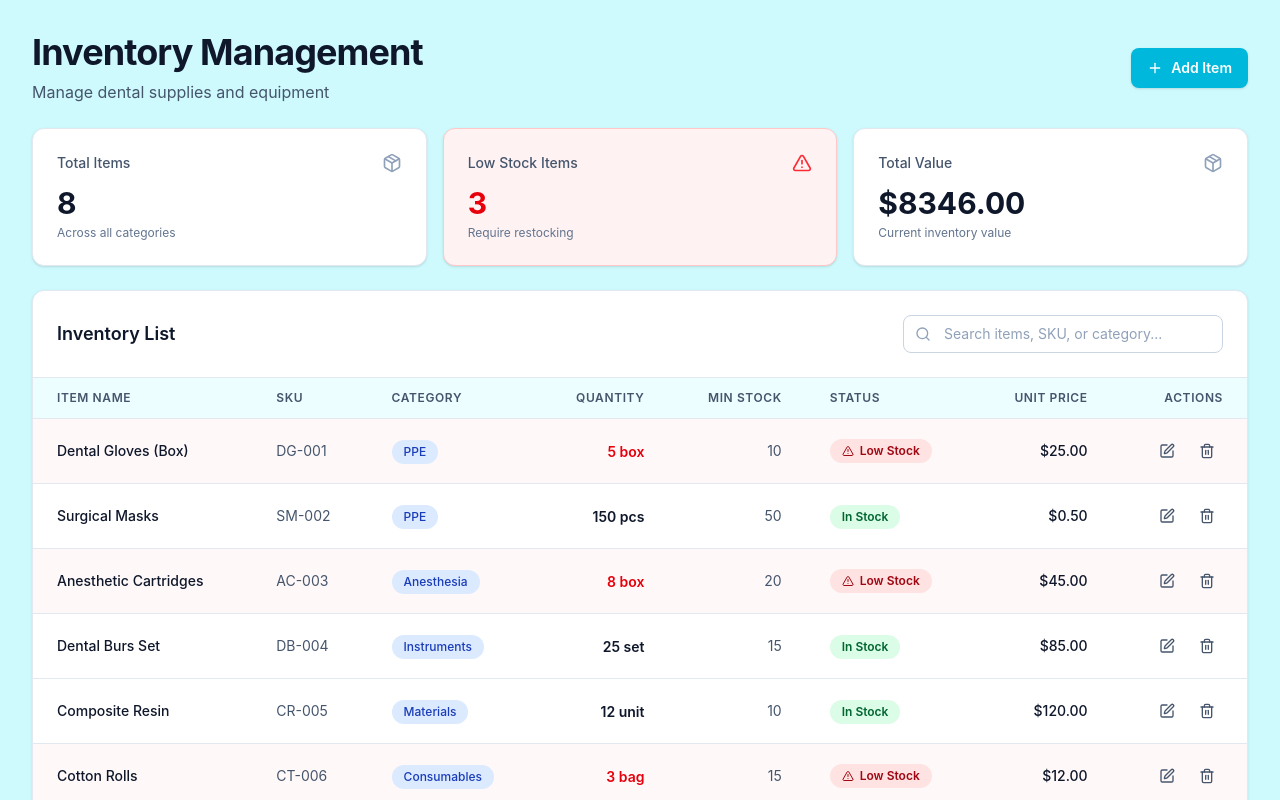
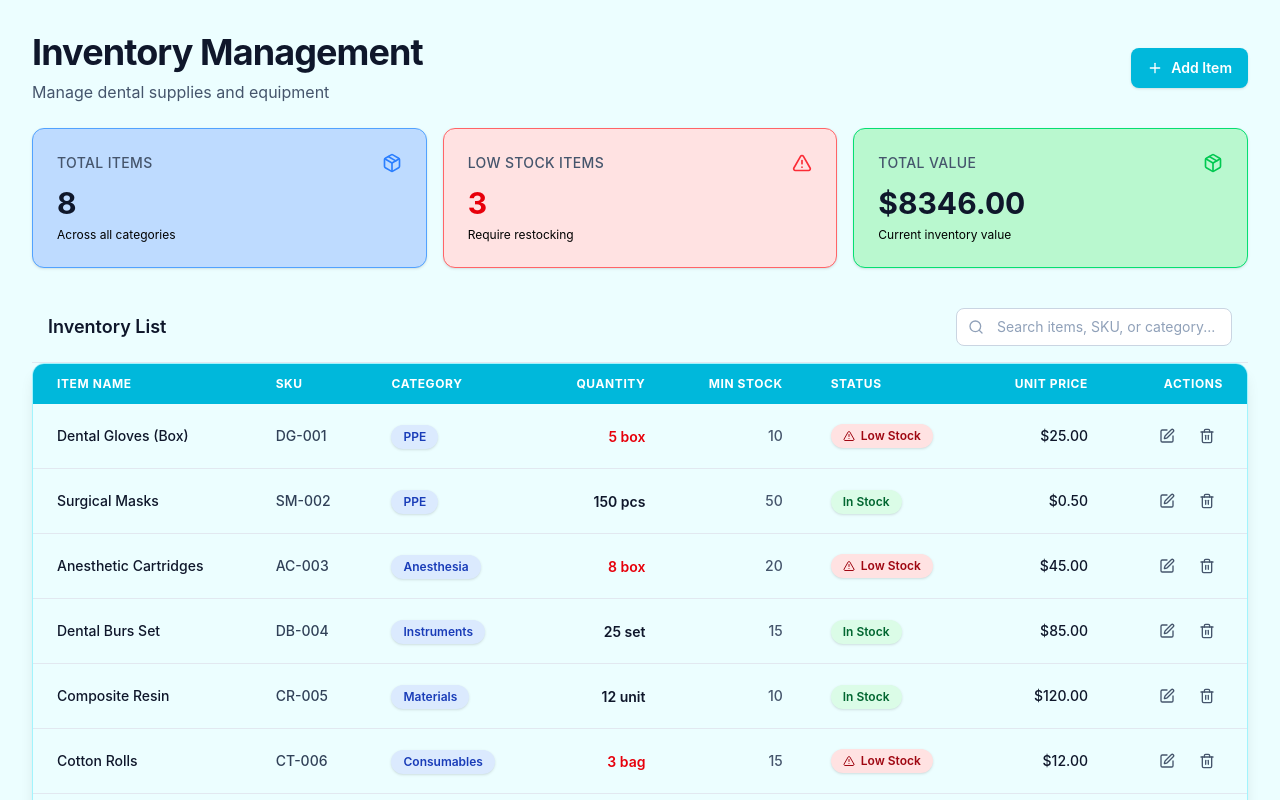
Before and after one commit to HVPasindu/DentPulse, a React app in the folder frontend/: page /inventory in a window 1280 px wide. Shown: the top 800 px of the page. Built offline with nearby package versions, Linux system fonts and the light colour scheme; the HTML template or start-up script is replaced by a standard one.

Commit message:
edit inventory page

```diff
--- a/frontend/src/Admin/DashboardQuickActions.jsx
+++ b/frontend/src/Admin/DashboardQuickActions.jsx
@@ -1,5 +1,9 @@
 import { useNavigate } from 'react-router-dom'
 import { CalendarPlus, UserPlus, PackagePlus, FileText } from 'lucide-react'
+
+
+
+
 
 const actions = [
   {
@@ -21,7 +25,7 @@ const actions = [
     description: "Update stock items",
     icon: PackagePlus,
     color: "orange",
-    path: "/inventory/add",
+    path: "/inventory",
   },
   {
     name: "Add a Bill",
--- a/frontend/src/Admin/InventoryTable.jsx
+++ b/frontend/src/Admin/InventoryTable.jsx
@@ -2,53 +2,37 @@ import { Edit, Trash2, AlertTriangle, Package } from 'lucide-react'
 
 export default function InventoryTable({ items, onEdit, onDelete }) {
   return (
-    <div className="overflow-x-auto">
-      <table className="w-full">
-        <thead className="border-b border-slate-200 bg-cyan-50">
+    <div className="overflow-x-auto rounded-xl shadow-lg border border-cyan-200 bg-white">
+      <table className="w-full table-auto">
+        <thead className="bg-cyan-500 text-white uppercase text-xs font-semibold tracking-wider">
           <tr>
-            <th className="px-6 py-3 text-left text-xs font-semibold uppercase tracking-wider text-slate-600">
-              Item Name
-            </th>
-            <th className="px-6 py-3 text-left text-xs font-semibold uppercase tracking-wider text-slate-600">
-              SKU
-            </th>
-            <th className="px-6 py-3 text-left text-xs font-semibold uppercase tracking-wider text-slate-600">
-              Category
-            </th>
-            <th className="px-6 py-3 text-right text-xs font-semibold uppercase tracking-wider text-slate-600">
-              Quantity
-            </th>
-            <th className="px-6 py-3 text-right text-xs font-semibold uppercase tracking-wider text-slate-600">
-              Min Stock
-            </th>
-            <th className="px-6 py-3 text-left text-xs font-semibold uppercase tracking-wider text-slate-600">
-              Status
-            </th>
-            <th className="px-6 py-3 text-right text-xs font-semibold uppercase tracking-wider text-slate-600">
-              Unit Price
-            </th>
-            <th className="px-6 py-3 text-right text-xs font-semibold uppercase tracking-wider text-slate-600">
-              Actions
-            </th>
+            <th className="px-6 py-3 text-left">Item Name</th>
+            <th className="px-6 py-3 text-left">SKU</th>
+            <th className="px-6 py-3 text-left">Category</th>
+            <th className="px-6 py-3 text-right">Quantity</th>
+            <th className="px-6 py-3 text-right">Min Stock</th>
+            <th className="px-6 py-3 text-left">Status</th>
+            <th className="px-6 py-3 text-right">Unit Price</th>
+            <th className="px-6 py-3 text-right">Actions</th>
           </tr>
         </thead>
-        <tbody className="divide-y divide-slate-200 bg-white">
+        <tbody className="divide-y divide-slate-200 bg-cyan-50">
           {items.length > 0 ? (
             items.map((item) => {
               const isLowStock = item.quantity < item.minStock
               return (
                 <tr
                   key={item.id}
-                  className={`transition-colors hover:bg-slate-50 ${isLowStock ? 'bg-red-50/50' : ''}`}
+                  className="transition-colors hover:bg-cyan-200 hover:shadow-md"
                 >
                   <td className="whitespace-nowrap px-6 py-4">
                     <div className="text-sm font-medium text-slate-900">{item.name}</div>
                   </td>
                   <td className="whitespace-nowrap px-6 py-4">
-                    <div className="text-sm text-slate-600">{item.sku}</div>
+                    <div className="text-sm text-slate-700 font-medium">{item.sku}</div>
                   </td>
                   <td className="whitespace-nowrap px-6 py-4">
-                    <span className="inline-flex rounded-full bg-blue-100 px-3 py-1 text-xs font-medium text-blue-800">
+                    <span className="inline-flex rounded-full bg-blue-100 px-3 py-1 text-xs font-semibold text-blue-800 shadow-sm">
                       {item.category}
                     </span>
                   </td>
@@ -58,16 +42,16 @@ export default function InventoryTable({ items, onEdit, onDelete }) {
                     </span>
                   </td>
                   <td className="whitespace-nowrap px-6 py-4 text-right">
-                    <div className="text-sm text-slate-600">{item.minStock}</div>
+                    <div className="text-sm text-slate-600 font-medium">{item.minStock}</div>
                   </td>
                   <td className="whitespace-nowrap px-6 py-4">
                     {isLowStock ? (
-                      <span className="inline-flex items-center gap-1.5 rounded-full bg-red-100 px-3 py-1 text-xs font-semibold text-red-800">
+                      <span className="inline-flex items-center gap-1.5 rounded-full bg-red-100 px-3 py-1 text-xs font-semibold text-red-800 shadow-sm">
                         <AlertTriangle className="h-3 w-3" />
                         Low Stock
                       </span>
                     ) : (
-                      <span className="inline-flex items-center gap-1.5 rounded-full bg-green-100 px-3 py-1 text-xs font-semibold text-green-800">
+                      <span className="inline-flex items-center gap-1.5 rounded-full bg-green-100 px-3 py-1 text-xs font-semibold text-green-800 shadow-sm">
                         In Stock
                       </span>
                     )}
@@ -79,14 +63,14 @@ export default function InventoryTable({ items, onEdit, onDelete }) {
                     <div className="flex justify-end gap-2">
                       <button
                         onClick={() => onEdit(item)}
-                        className="inline-flex h-8 w-8 items-center justify-center rounded-lg text-slate-600 transition-colors hover:bg-slate-100 hover:text-blue-600 focus:outline-none focus:ring-2 focus:ring-blue-500"
+                        className="inline-flex h-8 w-8 items-center justify-center rounded-lg text-slate-600 transition-colors hover:bg-slate-100 hover:text-blue-600 focus:outline-none focus:ring-2 focus:ring-blue-500 focus:ring-offset-1"
                         title="Edit item"
                       >
                         <Edit className="h-4 w-4" />
                       </button>
                       <button
                         onClick={() => onDelete(item.id)}
-                        className="inline-flex h-8 w-8 items-center justify-center rounded-lg text-slate-600 transition-colors hover:bg-red-50 hover:text-red-600 focus:outline-none focus:ring-2 focus:ring-red-500"
+                        className="inline-flex h-8 w-8 items-center justify-center rounded-lg text-slate-600 transition-colors hover:bg-red-50 hover:text-red-600 focus:outline-none focus:ring-2 focus:ring-red-500 focus:ring-offset-1"
                         title="Delete item"
                       >
                         <Trash2 className="h-4 w-4" />
@@ -99,10 +83,10 @@ export default function InventoryTable({ items, onEdit, onDelete }) {
           ) : (
             <tr>
               <td colSpan={8} className="px-6 py-12 text-center">
-                <div className="flex flex-col items-center justify-center">
+                <div className="flex flex-col items-center justify-center gap-2">
                   <Package className="h-12 w-12 text-slate-300" />
                   <p className="mt-2 text-sm font-medium text-slate-900">No items found</p>
-                  <p className="mt-1 text-sm text-slate-500">Try adjusting your search query</p>
+                  <p className="text-sm text-slate-500">Try adjusting your search query</p>
                 </div>
               </td>
             </tr>
--- a/frontend/src/Admin/SearchBar.jsx
+++ b/frontend/src/Admin/SearchBar.jsx
@@ -2,7 +2,7 @@ import { Search } from 'lucide-react'
 
 export default function SearchBar({ value, onChange, placeholder = "Search items, SKU, or category..." }) {
   return (
-    <div className="relative w-full sm:w-auto sm:min-w-[320px]">
+    <div className="relative  ">
       <Search className="absolute left-3 top-1/2 h-4 w-4 -translate-y-1/2 text-slate-400" />
       <input
         type="text"
--- a/frontend/src/Admin/StatsCard.jsx
+++ b/frontend/src/Admin/StatsCard.jsx
@@ -2,10 +2,10 @@ import { Package, AlertTriangle } from 'lucide-react'
 
 export default function StatsCard({ title, value, icon: Icon, color, subtitle }) {
   const colorClasses = {
-    blue: 'border-blue-200 bg-blue-50',
-    red: 'border-red-200 bg-red-50',
-    green: 'border-green-200 bg-green-50',
-    gray: 'border-slate-200 bg-white'
+    blue: 'border-blue-400 bg-blue-200',
+    red: 'border-red-400 bg-red-100',
+    green: 'border-green-400 bg-green-200',
+    gray: 'border-slate-400 bg-white'
   }
 
   const iconColorClasses = {
@@ -16,16 +16,31 @@ export default function StatsCard({ title, value, icon: Icon, color, subtitle })
   }
 
   return (
-    <div className={`rounded-xl border ${colorClasses[color] || colorClasses.gray} p-6 shadow-sm`}>
+    <div
+      className={`rounded-xl border ${
+        colorClasses[color] || colorClasses.blue
+      } p-6 shadow-sm transition-all duration-200 hover:shadow-md hover:-translate-y-0.75 backdrop-blur-sm`}
+    >
       <div className="flex items-center justify-between">
-        <h3 className="text-sm font-medium text-slate-600">{title}</h3>
-        <Icon className={`h-5 w-5 ${iconColorClasses[color] || iconColorClasses.gray}`} />
+        <h3 className="text-sm font-medium tracking-wide uppercase text-slate-600">
+          {title}
+        </h3>
+        <Icon
+          className={`h-5 w-5 ${
+            iconColorClasses[color] || iconColorClasses.gray
+          }`}
+        />
       </div>
+
       <div className="mt-3">
-        <div className={`text-3xl font-bold ${color === 'red' ? 'text-red-600' : 'text-slate-900'}`}>
+        <div
+          className={`text-3xl font-bold leading-tight ${
+            color === 'red' ? 'text-red-600' : 'text-slate-900'
+          }`}
+        >
           {value}
         </div>
-        <p className="mt-1 text-xs text-slate-500">{subtitle}</p>
+        <p className="mt-1 text-xs text-black">{subtitle}</p>
       </div>
     </div>
   )
--- a/frontend/src/pages/InventoryPage.jsx
+++ b/frontend/src/pages/InventoryPage.jsx
@@ -178,7 +178,7 @@ export default function InventoryDashboard() {
   }
 
   return (
-    <div className="min-h-screen bg-cyan-100 p-4 sm:p-6 lg:p-8">
+    <div className="min-h-screen bg-cyan-50 p-4 sm:p-6 lg:p-8">
       <div className="mx-auto max-w-7xl space-y-6">
         {/* Header Section */}
         <div className="flex flex-col gap-4 sm:flex-row sm:items-center sm:justify-between">
@@ -192,7 +192,7 @@ export default function InventoryDashboard() {
           </div>
           <button
             onClick={handleAddItem}
-            className="inline-flex items-center justify-center gap-2 rounded-lg bg-cyan-500 px-4 py-2.5 text-sm font-semibold text-white shadow-sm transition-all hover:bg-blue-700 focus:outline-none focus:ring-2 focus:ring-blue-500 focus:ring-offset-2 active:scale-95 sm:w-auto"
+            className="inline-flex items-center justify-center gap-2 rounded-lg bg-cyan-500 px-4 py-2.5 text-sm font-semibold text-white shadow-sm transition-all hover:bg-cyan-300 focus:outline-none focus:ring-2 focus:ring-blue-500 focus:ring-offset-2 active:scale-95 sm:w-auto"
           >
             <Plus className="h-4 w-4" />
             Add Item
@@ -205,7 +205,7 @@ export default function InventoryDashboard() {
             title="Total Items"
             value={inventoryData.length}
             icon={Package}
-            color="gray"
+            color="blue"
             subtitle="Across all categories"
           />
           <StatsCard
@@ -219,15 +219,15 @@ export default function InventoryDashboard() {
             title="Total Value"
             value={`$${totalValue.toFixed(2)}`}
             icon={Package}
-            color="gray"
+            color="green"
             subtitle="Current inventory value"
           />
         </div>
 
         {/* Inventory Table */}
-        <div className="rounded-xl border border-slate-200 bg-white shadow-sm">
-          <div className="border-b border-slate-200 p-6">
-            <div className="flex flex-col gap-4 sm:flex-row sm:items-center sm:justify-between">
+        <div className="rounded-xl  bg- tranparent ">
+          <div className="border-b border-slate-200 p-4">
+            <div className="flex flex-col gap-5 sm:flex-row sm:items-center sm:justify-between">
               <h2 className="text-lg font-semibold text-slate-900">Inventory List</h2>
               <SearchBar
                 value={searchQuery}
```
